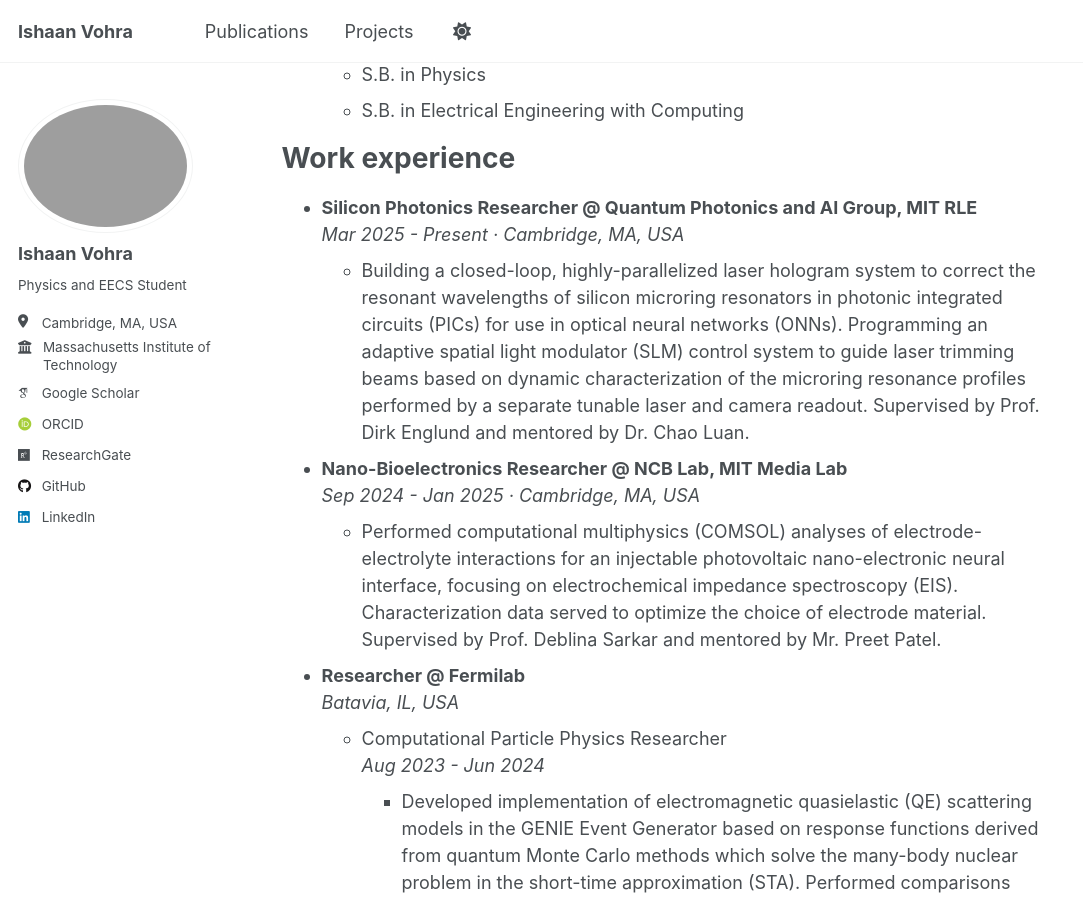
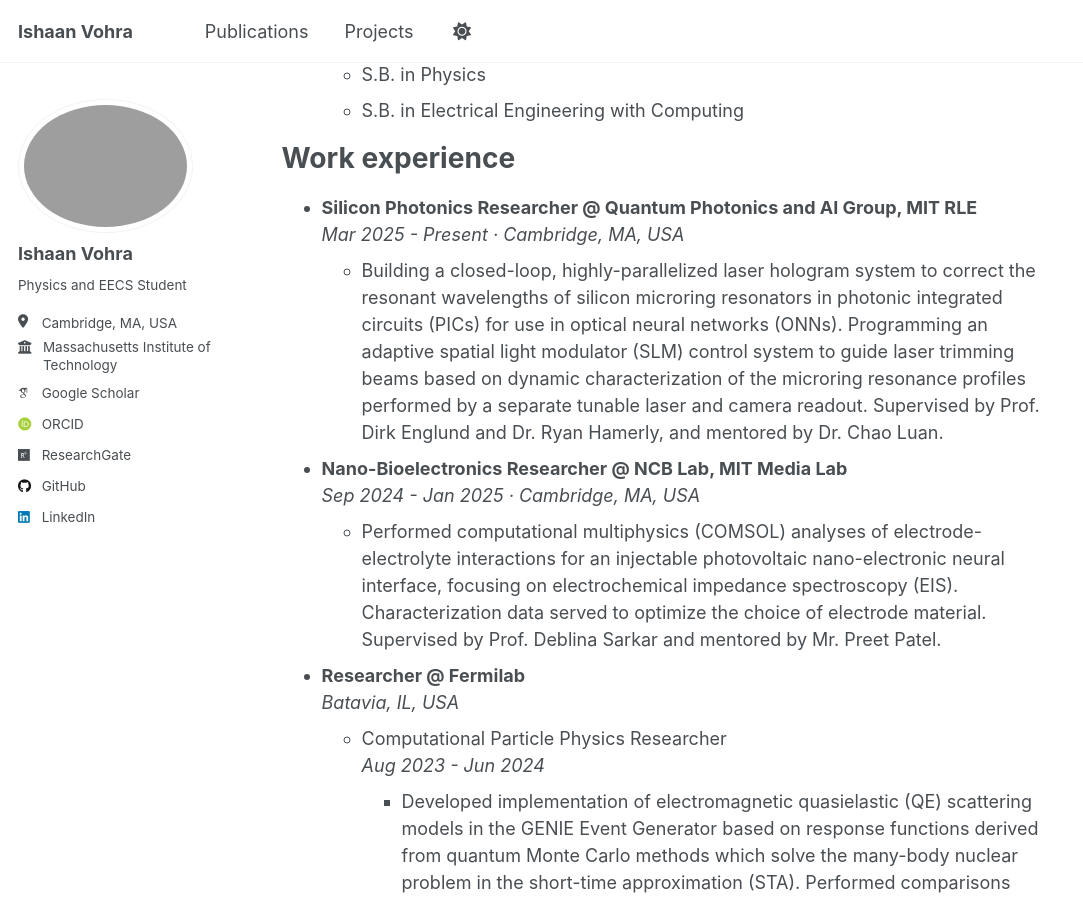
Before and after one commit to Ishaan-vohra/Ishaan-vohra.github.io, a Jekyll site: the page built from _pages/about.md, in a window 1280 px wide and 900 px high, scrolled down 493 px. Shown: the whole window, without its empty margins (0-1083 px from the left). Built offline with Jekyll 4.4.1, drawn with Linux system fonts in a browser that asks for light colours; some web fonts are replaced; a script that is not in the unit is left out.

Commit message:
update work experience

```diff
--- a/_pages/about.md
+++ b/_pages/about.md
@@ -24,7 +24,7 @@
 ======
 * **Silicon Photonics Researcher @ Quantum Photonics and AI Group, MIT RLE**
   *Mar 2025 - Present &middot; Cambridge, MA, USA*
-  * Building a closed-loop, highly-parallelized laser hologram system to correct the resonant wavelengths of silicon microring resonators in photonic integrated circuits (PICs) for use in optical neural networks (ONNs). Programming an adaptive spatial light modulator (SLM) control system to guide laser trimming beams based on dynamic characterization of the microring resonance profiles performed by a separate tunable laser and camera readout. Supervised by Prof. Dirk Englund and mentored by Dr. Chao Luan.
+  * Building a closed-loop, highly-parallelized laser hologram system to correct the resonant wavelengths of silicon microring resonators in photonic integrated circuits (PICs) for use in optical neural networks (ONNs). Programming an adaptive spatial light modulator (SLM) control system to guide laser trimming beams based on dynamic characterization of the microring resonance profiles performed by a separate tunable laser and camera readout. Supervised by Prof. Dirk Englund and Dr. Ryan Hamerly, and mentored by Dr. Chao Luan.
 
 
 * **Nano-Bioelectronics Researcher @ NCB Lab, MIT Media Lab**
```
